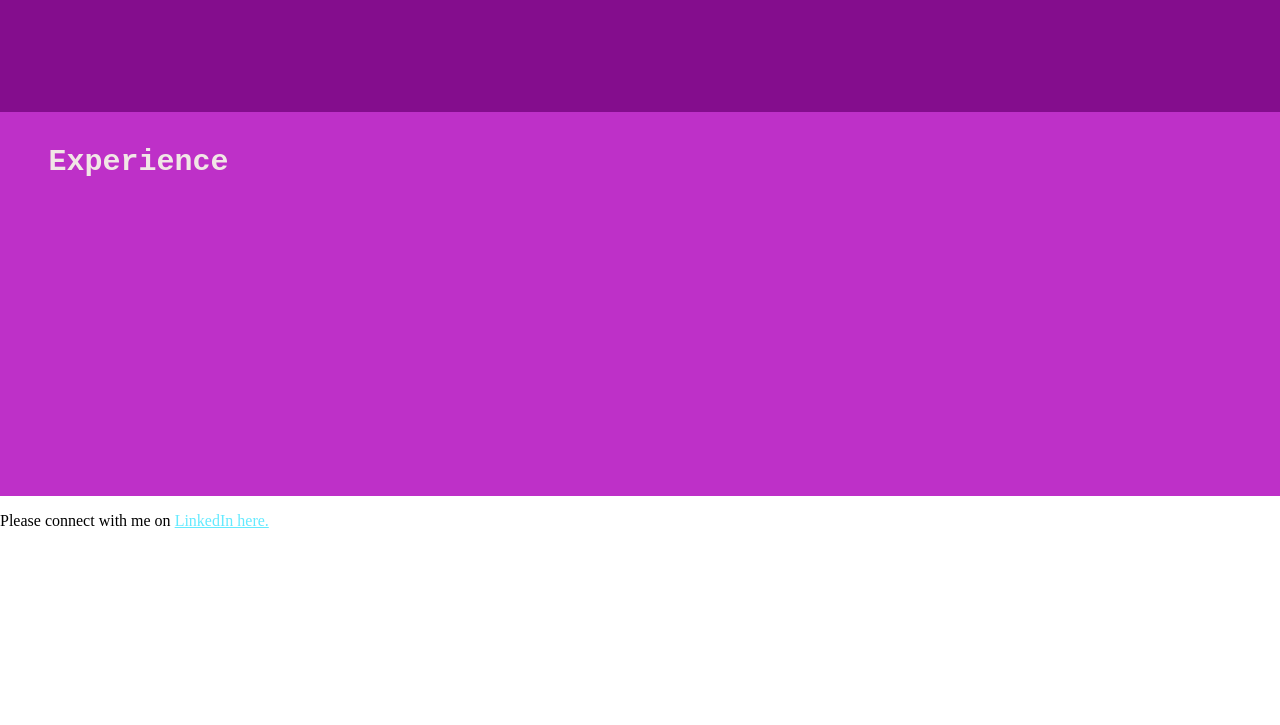
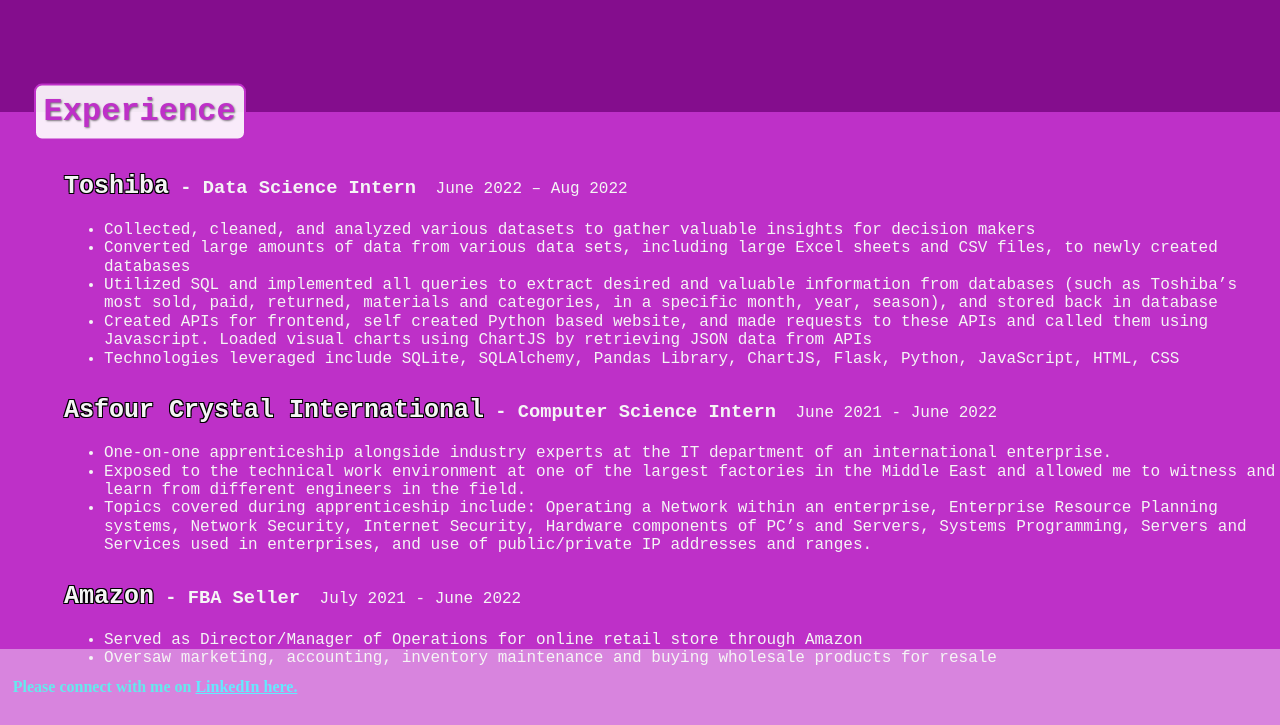
Before and after one commit to hamzadeif/hamza-deif-personal-website, a website built with Vite: page index.html in a window 1280 px wide. Shown: the part 434-1159 px from the top of the page. Before the commit the page ends 980 px from the top, so only its background shows below. Built offline with nearby package versions, Linux system fonts and the light colour scheme; a web font is replaced by a local one.

Commit message:
Finished Experience Section.

```diff
--- a/index.html
+++ b/index.html
@@ -14,9 +14,46 @@
             <img src="hamza_deif_face.jpg">
         </div>
         <div class="experience">
-            <h3>Experience</h3>
+            <h4>Experience</h4>
+            <div class="experience-text">
+                <div class="job">
+                    <div>
+                        <h3 style="display: inline-block;"><span class="company-name">Toshiba</span> - Data Science Intern</h3>
+                        <p style="display: inline-block; margin-left: 10px;">June 2022 – Aug 2022</p>
+                    </div>
+                  <ul>
+                    <li>Collected, cleaned, and analyzed various datasets to gather valuable insights for decision makers</li>
+                    <li>Converted large amounts of data from various data sets, including large Excel sheets and CSV files, to newly created databases</li>
+                    <li>Utilized SQL and implemented all queries to extract desired and valuable information from databases (such as Toshiba’s most sold, paid, returned, materials and categories, in a specific month, year, season), and stored back in database</li>
+                    <li>Created APIs for frontend, self created Python based website, and made requests to these APIs and called them using Javascript. Loaded visual charts using ChartJS by retrieving JSON data from APIs</li>
+                    <li>Technologies leveraged include SQLite, SQLAlchemy, Pandas Library, ChartJS, Flask, Python, JavaScript, HTML, CSS</li>
+                  </ul>
+                </div>
+                <div class="job">
+                    <div>
+                        <h3 style="display: inline-block;"><span class="company-name">Asfour Crystal International</span> - Computer Science Intern</h3>
+                        <p style="display: inline-block; margin-left: 10px;">June 2021 - June 2022</p>
+                    </div>
+                  <ul>
+                    <li>One‐on‐one apprenticeship alongside industry experts at the IT department of an international enterprise.</li>
+                    <li>Exposed to the technical work environment at one of the largest factories in the Middle East and allowed me to witness and learn from different engineers in the field.</li>
+                    <li>Topics covered during apprenticeship include: Operating a Network within an enterprise, Enterprise Resource Planning systems, Network Security, Internet Security, Hardware components of PC’s and Servers, Systems Programming, Servers and Services used in enterprises, and use of public/private IP addresses and ranges.</li>
+                  </ul>
+                </div>
+                <div class="job">
+                    <div>
+                        <h3 style="display: inline-block;"><span class="company-name">Amazon</span> - FBA Seller</h3>
+                        <p style="display: inline-block; margin-left: 10px;">July 2021 - June 2022</p>
+                    </div>
+                  <ul>
+                    <li>Served as Director/Manager of Operations for online retail store through Amazon</li>
+                    <li>Oversaw marketing, accounting, inventory maintenance and buying wholesale products for resale</li>
+                  </ul>
+                </div>
+              </div>
         </div>
-
-        <p>Please connect with me on <a href="https://www.linkedin.com/in/hamzadeif" taget="_blank">LinkedIn here.</a></p>
+        <div class="bottom-of-page">
+            <p>Please connect with me on <a href="https://www.linkedin.com/in/hamzadeif" taget="_blank">LinkedIn here.</a></p>
+        </div>
     </body>
 </html>
--- a/index.js
+++ b/index.js
@@ -18,6 +18,8 @@
 ////////////////////////////////////
 // IGONE THE CODE BELOW THIS LINE //
 ////////////////////////////////////
+
+
 
 function setProp(prop, value) {
     document.documentElement.style.setProperty(prop, value)
--- a/styles.css
+++ b/styles.css
@@ -55,7 +55,7 @@
     width: 25%;
     border-radius: calc(var(--image) * 3);
     border: 8px solid var(--text-color);
-    animation: shake 0.3s ease-in-out 5;
+    animation: shake 0.3s ease-in-out 3;
 }
 
 @keyframes shake {
@@ -82,27 +82,53 @@
 
 .experience{
     font-family: 'Courier New';
-    padding: 15%;
+    padding: 21%;
     background-color: #be30c8;
     color: aquamarine;
     position: relative; /* make the position of the container relative */
 }
 
-h3 {
-    color: rgb(241, 230, 230);
-    font-size: 30px;
-    font-weight: bold;
-    position: absolute; /* make the position of the h3 element absolute */
-    top: 6%; /* position the top edge of the h3 element at the top edge of the container */
-    left: 3%; /* position the left edge of the h3 element at the left edge of the container */
-    margin: 0; /* remove margin from the h3 element */
-    padding: 10px; /* add some padding to the h3 element */
+.experience-text {
+    color: rgb(245, 245, 245);
+    position: absolute;
+    top: 8%;
+    left: 5%;
+    margin: 0;
 }
 
-::placeholder {
-    color: var(--text);
+h4 {
+    font-family: 'Courier New', monospace;
+    font-size: 32px;
+    font-weight: bold;
+    color: #be30c8;
+    text-shadow: 1px 1px 2px rgba(0, 0, 0, 0.5);
+    padding: 8px;
+    border: 2px solid #be30c8;
+    border-radius: 8px;
+    background-color: rgba(255, 255, 255, 0.9);
+    position: absolute;
+    top: 0;
+    left: 2%;
+    margin: 0;
+    transform: translate(8px, -50%);
+  }
+
+ul {
+    margin-top: 0; /* remove the default margin from the top */
+    margin-bottom: 10px; /* add some margin between the <p> and <ul> elements */
 }
 
+.company-name {
+    font-size: 25px;
+    text-shadow: -1px -1px 0 #000, 1px -1px 0 #000, -1px 1px 0 #000, 1px 1px 0 #000;
+}
+
+.bottom-of-page {
+    font-weight: bold;
+    color: rgb(100, 234, 237);
+    background-color: #d884de;
+    padding: 1%;
+}
 a {
     color: rgb(100, 234, 255);
 }
```
